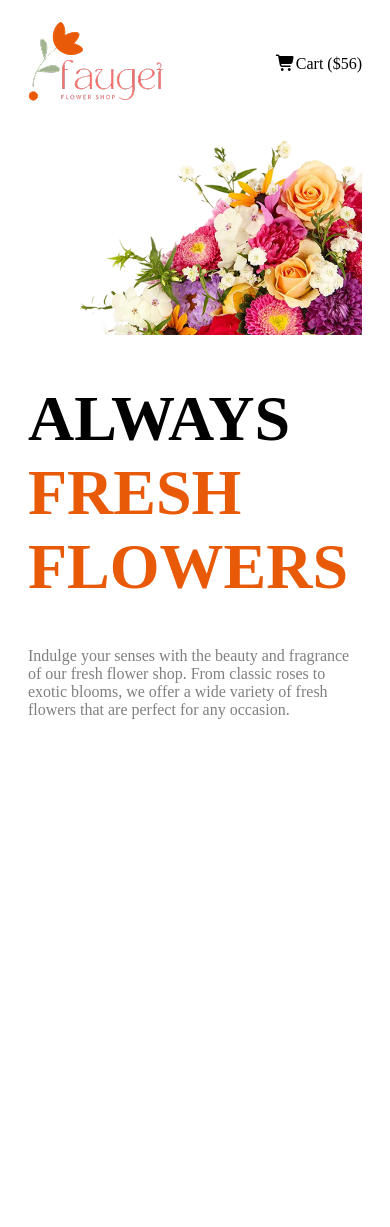
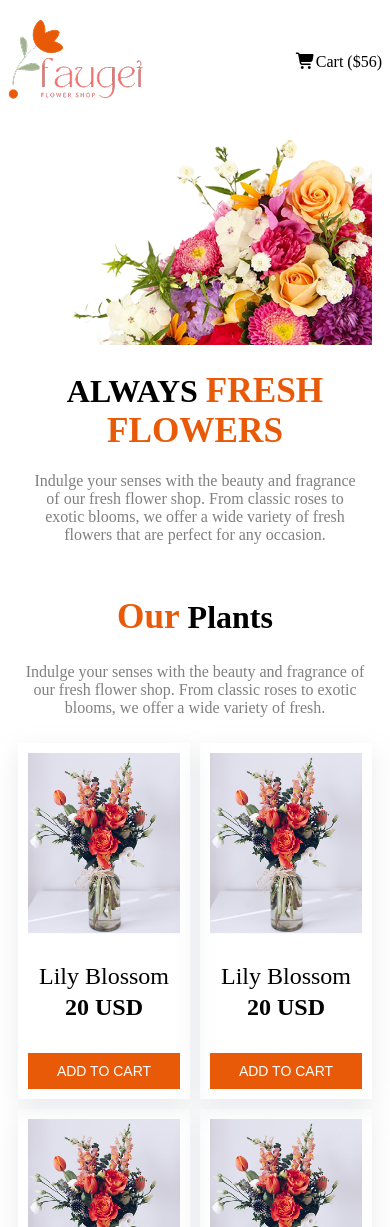
Before and after one commit to rifat7223/B12A02-Responsive-Flowers-main, a plain HTML site: page index.html in a window 390 px wide. Shown: the top 1227 px of the page. Before the commit the page ends 844 px from the top, so only its background shows below. Drawn offline with Linux system fonts and the light colour scheme.

Commit message:
added our plants

```diff
--- a/index.html
+++ b/index.html
@@ -14,12 +14,12 @@
             <div class="nav-icon">
                 <img src="assets/logo.png" alt="">
             </div>
-            <ul class="nav-ul">
+            <div><ul class="nav-ul">
                 <li class="nav-lists"><a class="nav-links" href="">Home</a></li>
                 <li class="nav-lists"><a class="nav-links" href="">Shop</a></li>
                 <li class="nav-lists"><a class="nav-links" href="">About US</a></li>
-                <p><i class="fa-solid fa-cart-shopping icon"></i>Cart ($56)</p></i>
-            </ul>
+                <p><i class="fa-solid fa-cart-shopping icon"></i>Cart ($56)</p>
+            </ul></div>
 
         </nav>
 
@@ -29,13 +29,81 @@
          <div class="banner">
             <div class="banner-content">
               <h1 class="banner-tittle">ALWAYS <span class="tittle">FRESH <br>FLOWERS</span></h1>
-                <p class="banner-description">Indulge your senses with the beauty and fragrance of our fresh flower shop. From classic roses to exotic blooms, we offer a wide variety of fresh flowers that are perfect for any occasion. </p>
+                <p class="banner-description primary-color">Indulge your senses with the beauty and fragrance of our fresh flower shop. From classic roses to exotic blooms, we offer a wide variety of fresh flowers that are perfect for any occasion. </p>
             </div>
             <div class="banner-img">
                 <img class="banner-img" src="assets/hero-flower.png" alt="">
             </div>
 
          </div>
+
+         <!-- our plants section -->
+          <section>
+            <div class="plant-content">
+                <h1 class="plant-content-tittle"><span class="tittle">Our</span> Plants</h1>
+                <p class="primary-color">Indulge your senses with the beauty and fragrance of our fresh flower shop. From classic roses to exotic blooms, we offer a wide variety of fresh.</p>
+            </div>
+            <div class="plant-cards">
+                <div class="plant-card">
+                    <img class="card-img" src="assets/sample-flower-image.png" alt="">
+                    <div class="plant-card-content">
+                        <p class="plant-card-content-tittle">Lily Blossom</p>
+                    <h4 class="plant-card-content-descrption">20 USD</h4></div>
+                    <button class="btn-primary">ADD TO CART</button>
+                </div>
+                <div class="plant-card">
+                    <img class="card-img" src="assets/sample-flower-image.png" alt="">
+                    <div class="plant-card-content">
+                        <p class="plant-card-content-tittle">Lily Blossom</p>
+                    <h4 class="plant-card-content-descrption">20 USD</h4></div>
+                    <button class="btn-primary">ADD TO CART</button>
+                </div>
+                <div class="plant-card">
+                    <img class="card-img" src="assets/sample-flower-image.png" alt="">
+                    <div class="plant-card-content">
+                        <p class="plant-card-content-tittle">Lily Blossom</p>
+                    <h4 class="plant-card-content-descrption">20 USD</h4></div>
+                    <button class="btn-primary">ADD TO CART</button>
+                </div>
+                <div class="plant-card">
+                    <img class="card-img" src="assets/sample-flower-image.png" alt="">
+                    <div class="plant-card-content">
+                        <p class="plant-card-content-tittle">Lily Blossom</p>
+                    <h4 class="plant-card-content-descrption">20 USD</h4></div>
+                    <button class="btn-primary">ADD TO CART</button>
+                </div>
+                <div class="plant-card">
+                    <img class="card-img" src="assets/sample-flower-image.png" alt="">
+                    <div class="plant-card-content">
+                        <p class="plant-card-content-tittle">Lily Blossom</p>
+                    <h4 class="plant-card-content-descrption">20 USD</h4></div>
+                    <button class="btn-primary">ADD TO CART</button>
+                </div>
+                <div class="plant-card">
+                    <img class="card-img" src="assets/sample-flower-image.png" alt="">
+                    <div class="plant-card-content">
+                        <p class="plant-card-content-tittle">Lily Blossom</p>
+                    <h4 class="plant-card-content-descrption">20 USD</h4></div>
+                    <button class="btn-primary">ADD TO CART</button>
+                </div>
+                <div class="plant-card">
+                    <img class="card-img" src="assets/sample-flower-image.png" alt="">
+                    <div class="plant-card-content">
+                        <p class="plant-card-content-tittle">Lily Blossom</p>
+                    <h4 class="plant-card-content-descrption">20 USD</h4></div>
+                    <button class="btn-primary">ADD TO CART</button>
+                </div>
+                <div class="plant-card">
+                    <img class="card-img" src="assets/sample-flower-image.png" alt="">
+                    <div class="plant-card-content">
+                        <p class="plant-card-content-tittle">Lily Blossom</p>
+                    <h4 class="plant-card-content-descrption">20 USD</h4></div>
+                    <button class="btn-primary">ADD TO CART</button>
+                </div>
+
+
+            </div>
+          </section>
     </main>
     <footer></footer>
 
--- a/styles/style.css
+++ b/styles/style.css
@@ -7,7 +7,16 @@
     max-width: 1240px;
     margin: 0 auto;
 }
-
+/* primary color */
+.primary-color{
+    color: rgba(0, 0, 0, 0.5);
+}
+.btn-primary{
+    background-color: #E95A08;
+    color: white;
+    padding: 20px 110px;
+    border: none;
+}
 
 /* header section */
 /* navbar */
@@ -50,33 +59,124 @@
     color: #E95A08;
 }
 
-.banner-description{
-    color: rgba(0, 0, 0, 0.5);
-}
+
+
+
 /* banner img */
 .banner-img{
     width: 100%;
 }
+/* our plant */
+.card-img{
+    width: 100%;
+}
+.plant-cards{
+    display: grid;
+    grid-template-columns: repeat(4,1fr);
+    gap: 20px;
+}
+.plant-card{
+    box-shadow: rgba(149, 157, 165, 0.2) 0px 8px 24px;
+}
+.plant-content{
+    text-align: center;
+}
+.plant-content-tittle{
+    font-size: 3.5rem;
+    font-weight: bold;
+}
+
+.plant-card-content{
+    margin-left: 70px;
+}
+.plant-card-content-tittle{
+    font-size: 1.5rem;
+
+}
+.plant-card-content-descrption{
+    margin-top: -20px;
+    font-weight: bold;
+    font-size: 1.5rem;
+}
 
 
 /* responsibe */
-@media screen and (max-width:576px) {
-    .nav-links{
+  @media screen and (max-width: 576px) {
+    /* Navbar */
+    .navbar {
+
+        align-items: center;
+        gap: 10px;
+        padding: 10px 0;
+    }
+
+
+
+    .nav-links {
         display: none;
-    }
-    .navbar{
-        display: flex;
-        align-items: center;
-        margin: 20px;
-
 
     }
 
-  /* banner secton */
-  .banner{
-    display: flex;
-    flex-direction: column-reverse;
-    margin: 20px;
-  }
+    /* Banner */
+    .banner {
+        flex-direction: column-reverse;
+        text-align: center;
+        padding: 10px;
+    }
+
+    .banner-content {
+        padding: 0 10px;
+    }
+
+    .banner-tittle {
+        font-size: 2rem;
+
+    }
+
+    .tittle {
+        font-size: 2.2rem;
+    }
+
+    .banner-img {
+        width: 100%;
+        max-width: 400px;
+        margin: 0 auto;
+    }
+
+    /* Plant Cards Section */
+    .plant-cards {
+        grid-template-columns: repeat(2, 1fr);
+        gap: 10px;
+        padding: 10px;
+    }
+
+    .plant-card {
+        padding: 10px;
+    }
+
+    .card-img {
+        width: 100%;
+    }
+
+    .plant-card-content {
+        margin-left: 0;
+        text-align: center;
+    }
+
+    .btn-primary {
+        padding: 10px 20px;
+        width: 100%;
+        font-size: 14px;
+    }
+
+    /* Text adjustments */
+    .plant-content {
+        padding: 0 10px;
+    }
+
+    .plant-content-tittle {
+        font-size: 2rem;
+    }
+
 
 }
```
